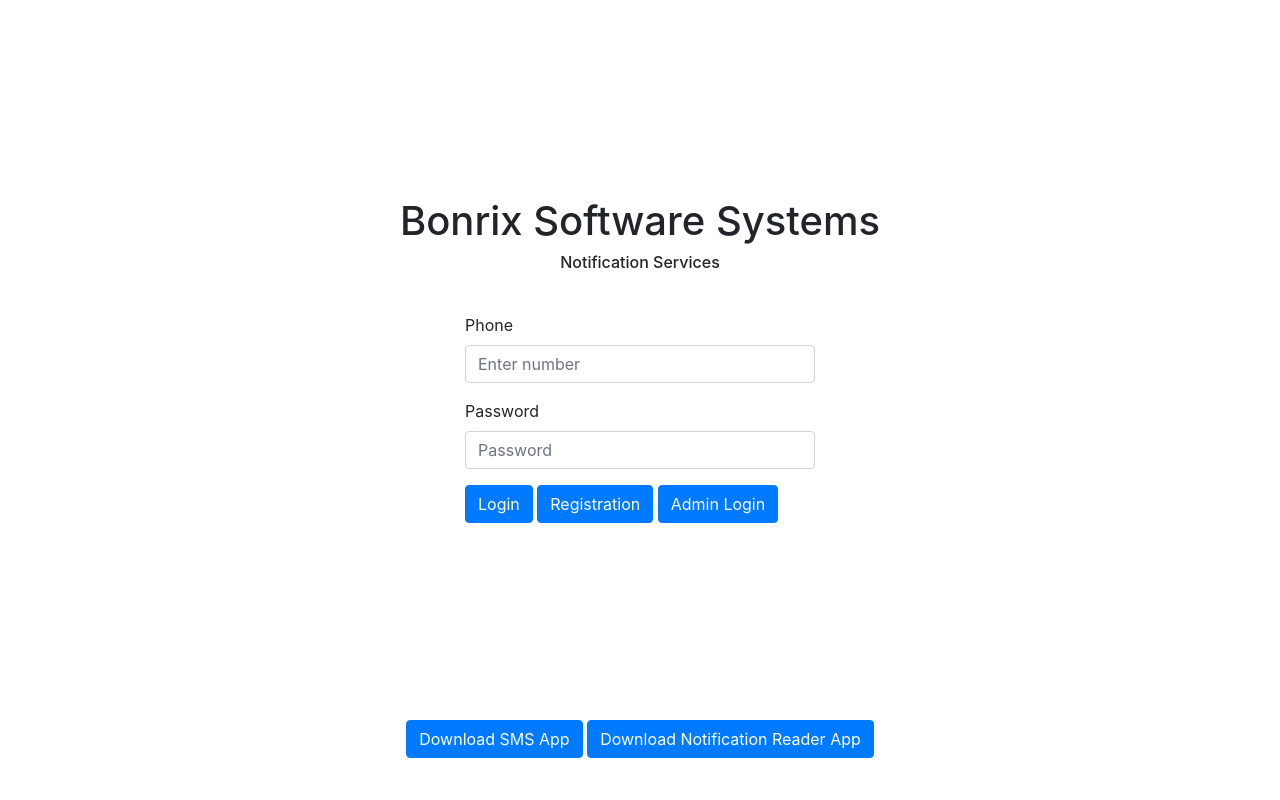
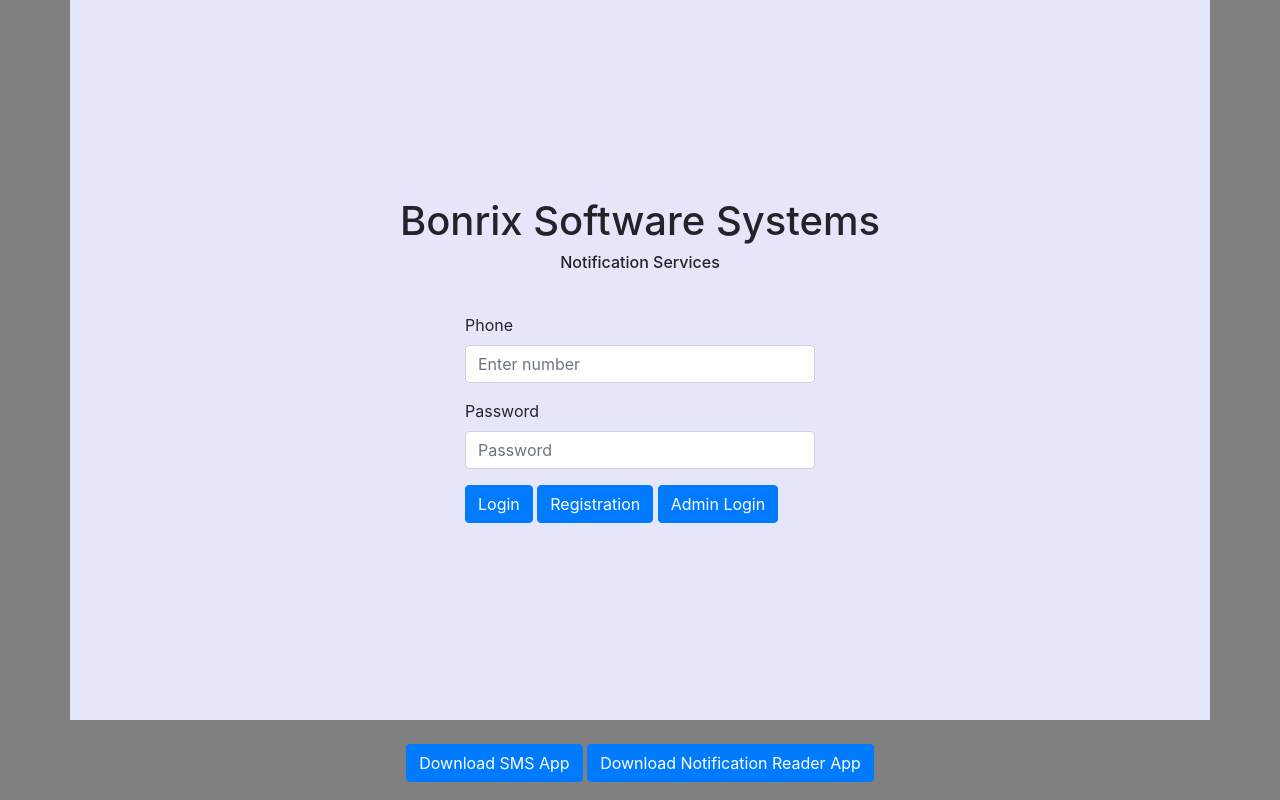
Before and after one commit to dp-wrld/Notification_Reader, a Django app: page / in a window 1280 px wide. Run offline with Django 4.2, Linux system fonts and the light colour scheme.

Commit message:
loginpagecolour

```diff
--- a/myapp/templates/login.html
+++ b/myapp/templates/login.html
@@ -8,18 +8,24 @@
     <link rel="stylesheet" href="https://cdn.jsdelivr.net/npm/bootstrap@4.3.1/dist/css/bootstrap.min.css"
         integrity="sha384-ggOyR0iXCbMQv3Xipma34MD+dH/1fQ784/j6cY/iJTQUOhcWr7x9JvoRxT2MZw1T" crossorigin="anonymous" />
     <style>
+        body{
+            background-color: Gray;
+        }
         .container {
             height: 90vh;
             display: flex;
             flex-direction: column;
             justify-content: center;
             align-items: center;
+            background-color: #E6E6FA;
         }
         .buttons{
             text-align: center;
+
         }
         .content {
             width: 350px;
+
         }
 
         .add-form {
@@ -27,6 +33,7 @@
             flex-direction: column;
             justify-content: center;
             align-items: center;
+
         }
 
 
@@ -34,6 +41,7 @@
             display: none;
             position: absolute;
             z-index: 999;
+
         }
 
         .baseDiv {
@@ -44,12 +52,14 @@
         .myDIV:hover+.hide {
             position: relative;
             display: block;
+
         }
 
         .myDIV:hover+.hide+.baseDiv {
             display: none;
             position: absolute;
             z-index: 999;
+
         }
     </style>
     <title>Notification</title>
@@ -85,6 +95,7 @@
         </div>
     </div>
     <div class="buttons">
+        <br>
         <button class="btn btn-primary">
             <a style="color: white;"
                 href="https://drive.google.com/file/d/1wwe6RswhzVAUuaajR8uIglw3vsPYeFvA/view?usp=sharing">
```
